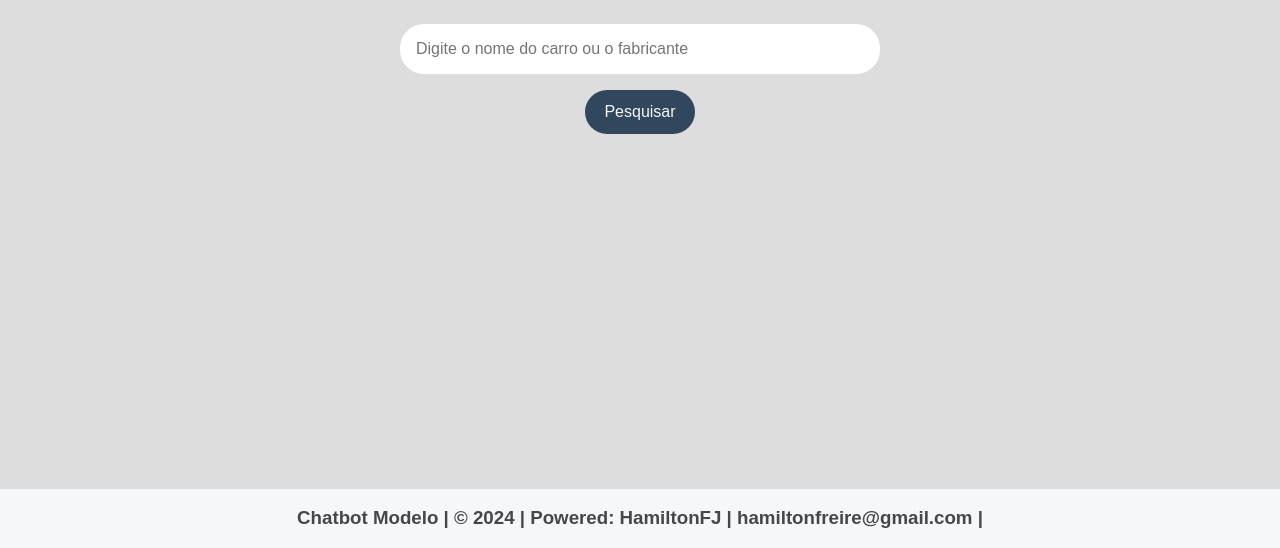
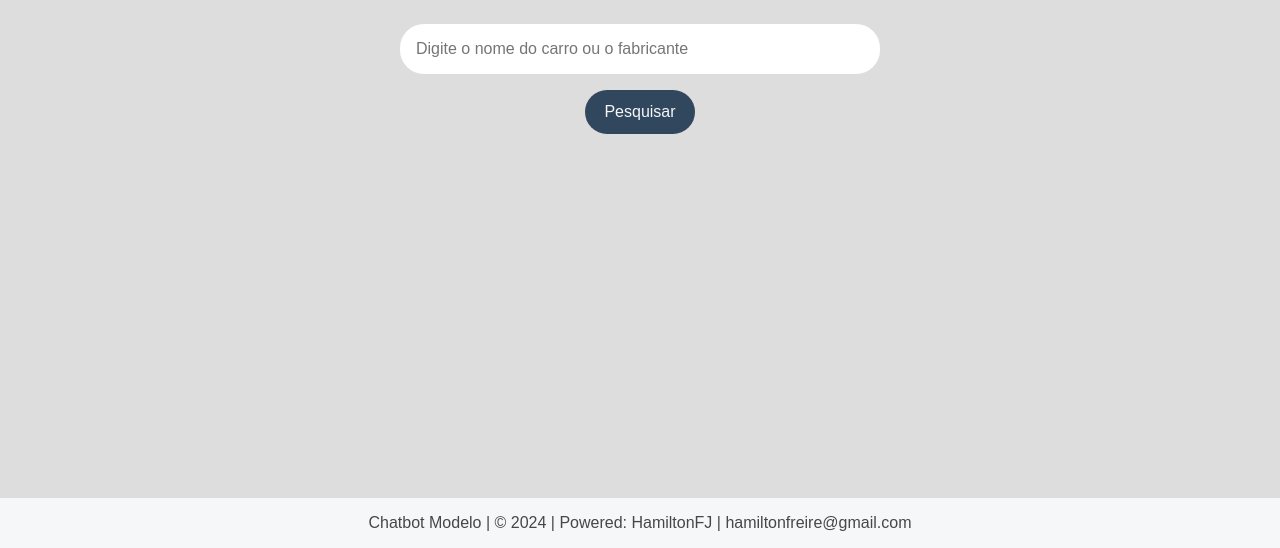
Before and after one commit to HamiltonFJ/chatbot, a plain HTML site: page index.html in a window 1280 px wide. Shown: the part 252-800 px from the top of the page. Drawn offline with Linux system fonts and the light colour scheme; a web font is replaced by a local one.

Commit message:
Atualização

```diff
--- a/index.html
+++ b/index.html
@@ -20,7 +20,7 @@
         </section>
     </main>
     <footer>
-        <p><h3> Chatbot Modelo | © 2024 | Powered: HamiltonFJ | hamiltonfreire@gmail.com | </h3></p>
+        <p>Chatbot Modelo | © 2024 | Powered: HamiltonFJ | hamiltonfreire@gmail.com</p>
     </footer>
     <!-- Abaixo referencia os arquivos Java Script*/-->
     <script src="dados.js"></script>
```
